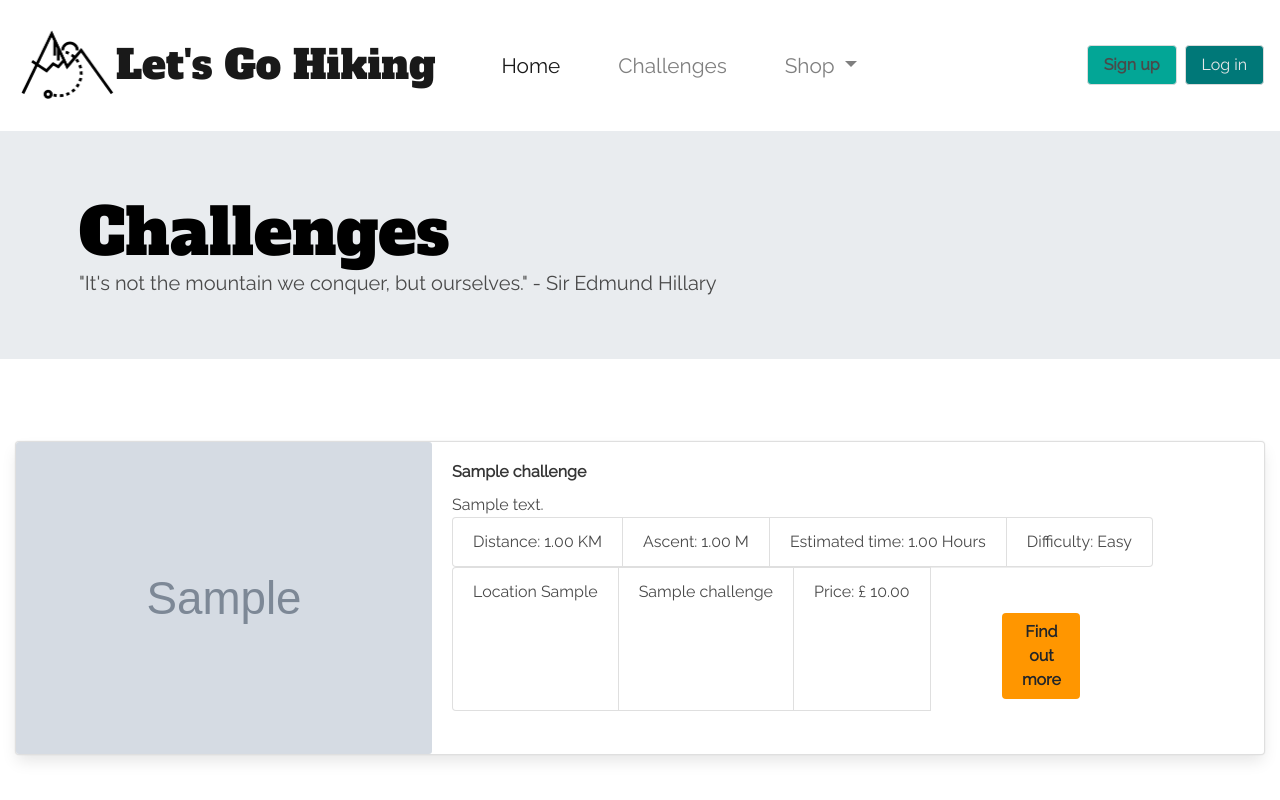
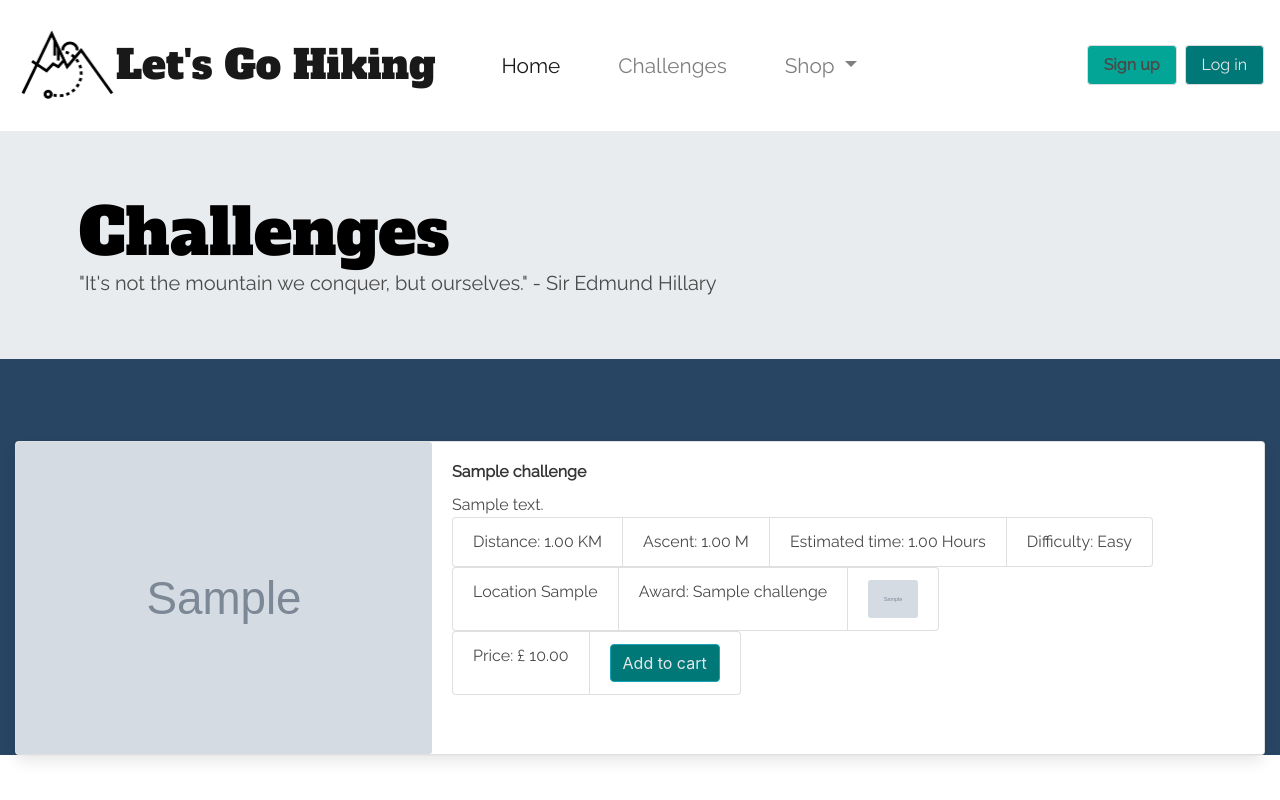
Before and after one commit to ClaireRoberts1403/LetsGoHiking, a Django app: page /challenges/ in a window 1280 px wide. Run offline with Django 3.2, Linux system fonts and the light colour scheme; tables that the repository leaves empty hold one stand-in row (values such as "Sample post"); grey boxes marked "Sample" are stand-in pictures; some libraries are stand-ins or nearby versions.

Commit message:
award image added to challenge model, styling complete on challenge cards

```diff
--- a/challenges/models.py
+++ b/challenges/models.py
@@ -16,9 +16,9 @@ class challenge(models.Model):
     challenge_distance = models.DecimalField(max_digits=6, decimal_places=2)
     challenge_difficulty_rating = models.CharField(max_length=20, choices=DIFFICULTY_OPTIONS, default='Medium')
     challenge_ascent = models.DecimalField(max_digits=6, decimal_places=2)
-    challenge_descent = models.DecimalField(max_digits=6, decimal_places=2)
     challenge_estimate_time = models.DecimalField(max_digits=6, decimal_places=2)
     challenge_award_name = models.CharField(max_length=254)
+    challenge_award_image = models.ImageField(null=True, blank=True)
     challenge_notes = models.TextField(null=True, blank=True)
     challenge_location = models.CharField(max_length=254)
     challenge_start_point = models.CharField(max_length=254)
--- a/challenges/templates/challenges/challenges.html
+++ b/challenges/templates/challenges/challenges.html
@@ -31,18 +31,28 @@
 							<h3 class="card-title"><strong>{{ challenge.name }}</strong></h3>
 							<p class="card-text">{{ challenge.challenge_description }}</p>
 							<ul class="list-group list-group-horizontal">
-								<li class="list-group-item">Distance:  {{ challenge.challenge_distance }} KM</li>
-								<li class="list-group-item">Ascent:  {{ challenge.challenge_ascent }} M</li>
-								<li class="list-group-item">Estimated time:  {{ challenge.challenge_estimate_time }} Hours</li>
-								<li class="list-group-item">Difficulty:  {{ challenge.challenge_difficulty_rating }}</li>
+								<li class="list-group-item">Distance: {{ challenge.challenge_distance }} KM</li>
+								<li class="list-group-item">Ascent: {{ challenge.challenge_ascent }} M</li>
+								<li class="list-group-item">Estimated time: {{ challenge.challenge_estimate_time }}
+									Hours</li>
+								<li class="list-group-item">Difficulty: {{ challenge.challenge_difficulty_rating }}</li>
 							</ul>
-                            <ul class="list-group list-group-horizontal">
-                            <li class="list-group-item">Location  {{ challenge.challenge_location }}</li>
-                            <li class="list-group-item">{{ challenge.challenge_award_name }}</li>
-                            <li class="list-group-item">Price: £  {{ challenge.challenge_price }}</li>
-							<a href="#"
-								class="card-footer"><button type="button" class="btn find-out-more-btn">Find out more</button></a>
-                                </ul>
+							<ul class="list-group list-group-horizontal">
+								<li class="list-group-item">Location {{ challenge.challenge_location }}</li>
+								<li class="list-group-item">Award: {{ challenge.challenge_award_name }}</li>
+								<li class="list-group-item">
+								{% if challenge.challenge_image %}
+									<img class="card-img award_image" src="{{ challenge.challenge_award_image.url }}" alt="{{ challenge.name }}">
+                                {% else %}
+									<img class="card-img" src="{{ MEDIA_URL }}lost_image.png" alt="{{ challenge.name }}">
+								{% endif %}
+								</li>
+
+							</ul>
+							<ul class="list-group list-group-horizontal"><li class="list-group-item">Price: £ {{ challenge.challenge_price }}</li>
+								<li class="list-group-item"><a
+									href="#"><button type="button" class="btn btn-info my-btn-dark text-nowrap">Add to cart</button></a></li>
+							</ul>
 						</div>
 					</div>
 				</div>
--- a/challenges/views.py
+++ b/challenges/views.py
@@ -1,12 +1,14 @@
-from django.shortcuts import render
+from django.shortcuts import render, redirect, reverse
 from .models import challenge
 from .forms import challengeForm
+from django.contrib import messages
 
 
 def challenges(request):
     challenges = challenge.objects.all()
 
     return render(request, 'challenges/challenges.html', {'challenges': challenges})
+
 
 def add_challenge(request):
 
--- a/static/css/base.css
+++ b/static/css/base.css
@@ -4,6 +4,7 @@
 body {
     font-family: 'Raleway', sans-serif;
     width:100%;
+    background-color: #284664;
 }
 
 .header-title {
@@ -86,3 +87,18 @@ body {
     font-size: 4em;
     color: black
 }
+
+.card-img.award_image {
+    width: 50px;
+}
+
+.card-img.award_image:hover {
+    position:relative;
+    top:-25px;
+    left:-35px;
+    width:300px;
+    height:auto;
+    display:block;
+    z-index:999;
+    transition: 0.3s;
+}
```
Also changed, not shown: README.md, challenges/migrations/0002_auto_20201018_1819.py (added), challenges/urls.py (line endings or trailing spaces), media/great_gable_image_XZCzNzH.jpg (added), media/great_gable_map_vdssDzW.jpg (added), media/great_gable_patch.png (added), media/haystacks_image_BZkJVuN.jpg (added), media/haystacks_map_16XqXyM.jpeg (added), media/haystacks_patch.png (added).
